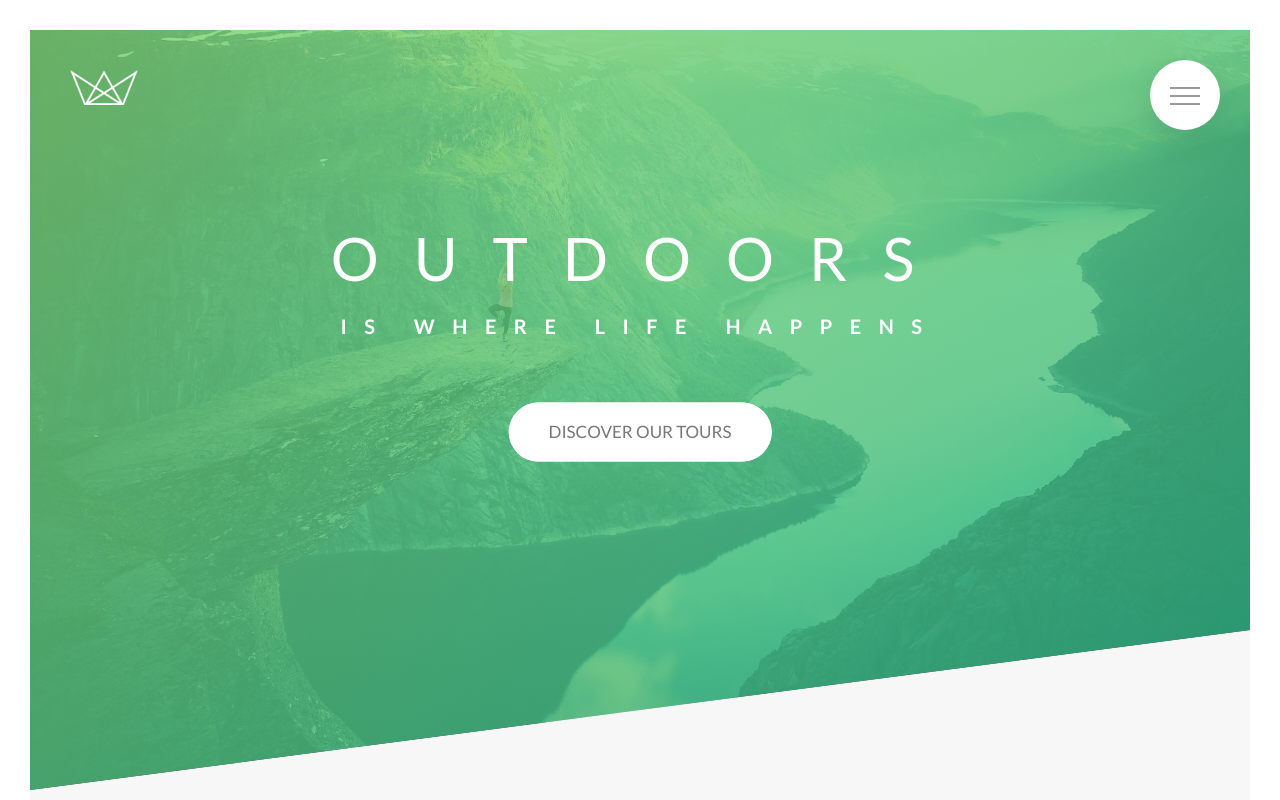
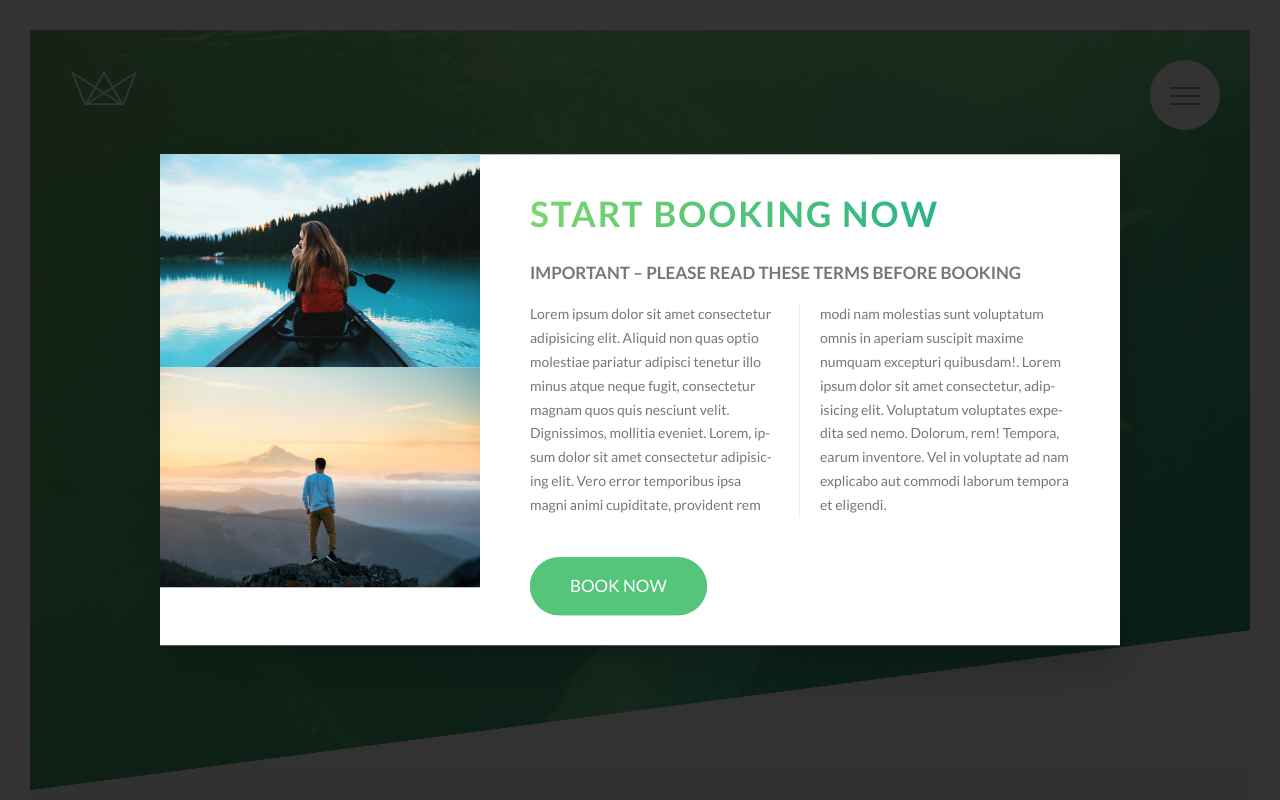
Before and after one commit to huzaifaghazali/Natours, a website: page index.html in a window 1280 px wide. Shown: the top 800 px of the page. Drawn offline with Linux system fonts and the light colour scheme; files whose address does not match are found by name.

Commit message:
Create popup

```diff
--- a/index.html
+++ b/index.html
@@ -379,6 +379,23 @@
                 </div>
             </div>
         </footer>
+
+        <div class="popup">
+            <div class="popup__content">
+                <div class="popup__left">
+                    <img src="img/nat-8.jpg" alt="Tour photo" class="popup__img">
+                    <img src="img/nat-9.jpg" alt="Tour photo" class="popup__img">
+                </div>
+                <div class="popup__right">
+                    <h2 class="heading-secondary u-margin-bottom-small">Start booking now</h2>
+                    <h3 class="heading-tertiary u-margin-bottom-small">Important &ndash; Please read these terms before booking</h3>
+                    <p class="popup__text">
+                        Lorem ipsum dolor sit amet consectetur adipisicing elit. Aliquid non quas optio molestiae pariatur adipisci tenetur illo minus atque neque fugit, consectetur magnam quos quis nesciunt velit. Dignissimos, mollitia eveniet. Lorem, ipsum dolor sit amet consectetur adipisicing elit. Vero error temporibus ipsa magni animi cupiditate, provident rem modi nam molestias sunt voluptatum omnis in aperiam suscipit maxime numquam excepturi quibusdam!. Lorem ipsum dolor sit amet consectetur, adipisicing elit. Voluptatum voluptates expedita sed nemo. Dolorum, rem! Tempora, earum inventore. Vel in voluptate ad nam explicabo aut commodi laborum tempora et eligendi.
+                    </p>
+                    <a href="#" class="btn btn--green">Book now</a>
+                </div>
+            </div>
+        </div>
     </main>
 
 
--- a/sass/abstracts/_mixins.scss
+++ b/sass/abstracts/_mixins.scss
@@ -5,3 +5,10 @@
       clear: both;
    }
 }
+
+@mixin absCenter {
+   position: absolute;
+   top: 50%;
+   left: 50%;
+   transform: translate(-50%, -50%);
+}
--- /dev/null
+++ b/sass/components/_popup.scss
@@ -0,0 +1,53 @@
+.popup {
+  height: 100vh;
+  width: 100%;
+  position: fixed;
+  top: 0;
+  left: 0;
+  background-color: rgba($color-black, 0.8);
+  z-index: 9999;
+
+  &__content {
+    @include absCenter;
+    width: 75%;
+    background-color: $color-white;
+    box-shadow: 0 2rem 4rem rgba($color-black, 0.2);
+    display: table;
+    overflow: hidden;
+  }
+
+  &__left {
+    width: 33.33333%;
+    display: table-cell;
+  }
+
+  &__right {
+    width: 66.6666667%;
+    display: table-cell;
+    vertical-align: middle;
+    padding: 3rem 5rem;
+  }
+
+  &__img {
+    display: block;
+    width: 100%;
+  }
+
+  &__text {
+    font-size: 1.4rem;
+    margin-bottom: 4rem;
+
+    -moz-column-count: 2;
+    -moz-column-gap: 4rem; // 1rem = 14px
+    -moz-column-rule: 1px solid $color-grey-light-2;
+
+    column-count: 2;
+    column-gap: 4rem; // 1rem = 14px
+    column-rule: 1px solid $color-grey-light-2;
+
+    -moz-hyphens: auto;
+    -ms-hyphens: auto;
+    -webkit-hyphens: auto;
+    hyphens: auto;
+  }
+}
--- a/sass/main.scss
+++ b/sass/main.scss
@@ -13,6 +13,7 @@
 @import 'components/composition';
 @import 'components/feature-box';
 @import 'components/form';
+@import 'components/popup';
 @import 'components/story';
 
 @import 'layout/footer';
```
Also changed, not shown: css/style.css.
